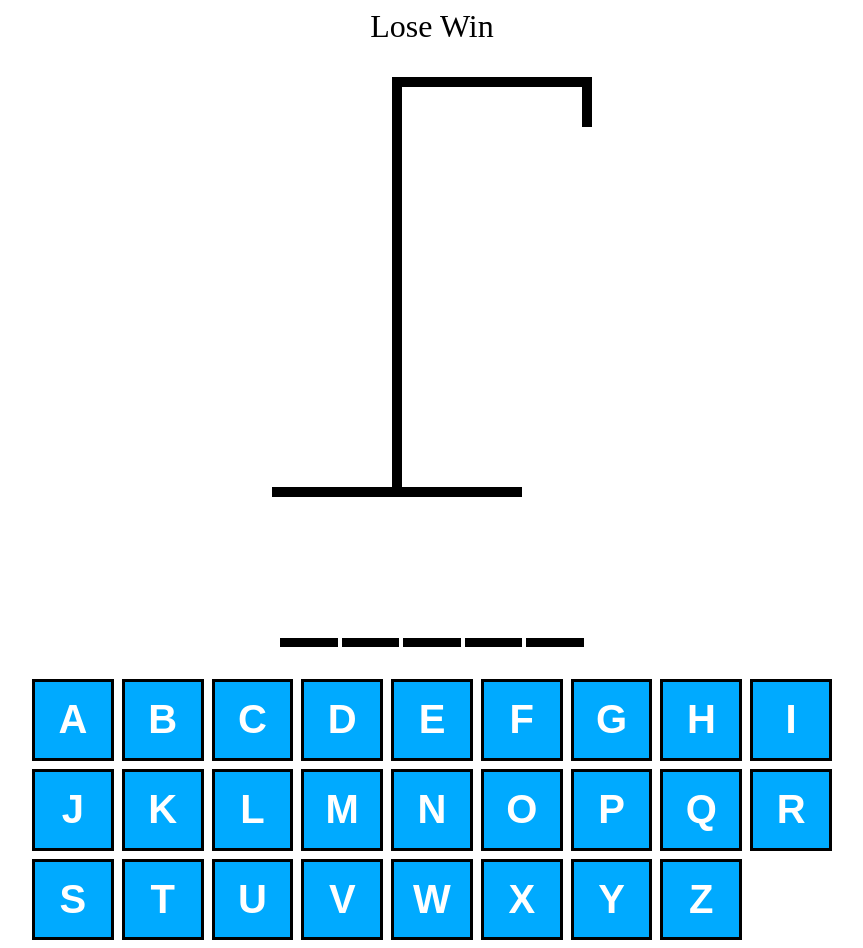
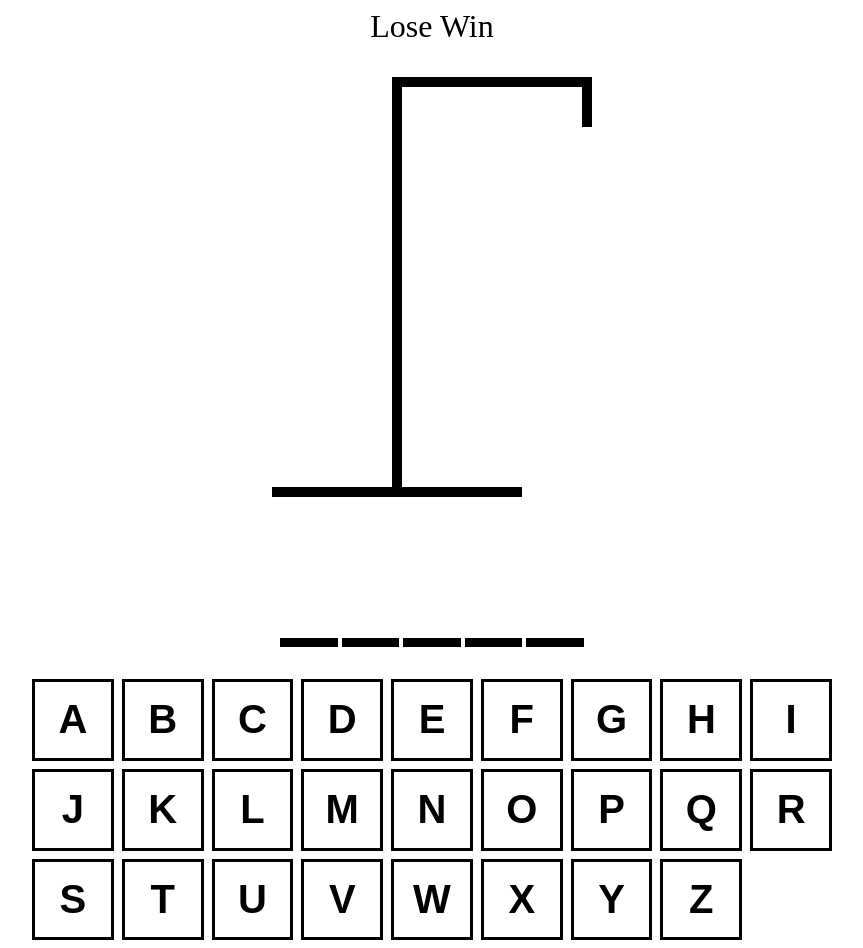
Before and after one commit to fahimehsd/react-ts-hangman, a React (Vite) app: page / in a window 1280 px wide. Shown: the whole page, without its empty margins (208-1071 px from the left). Built offline with nearby package versions, Linux system fonts and the light colour scheme.

Commit message:
keyboard logic done

```diff
--- a/src/App.tsx
+++ b/src/App.tsx
@@ -1,4 +1,4 @@
-import { useState } from "react";
+import { useState, useEffect, useCallback } from "react";
 import words from "./wordList.json";
 import HangmanDrawing from "./HangmanDrawing";
 import HangmanWord from "./HangmanWord";
@@ -11,6 +11,32 @@ function App() {
   const [letters, setLetters] = useState<string[]>([]);
 
   const incorrectLetters = letters.filter((letter) => !word.includes(letter));
+
+  const addGuessedLetters = useCallback(
+    (letter: string) => {
+      if (letters.includes(letter)) return;
+
+      setLetters((currentLetters) => [...currentLetters, letter]);
+    },
+    [letters]
+  );
+
+  useEffect(() => {
+    const handler = (e: KeyboardEvent) => {
+      const key = e.key;
+
+      if (!key.match(/^[a-z]$/)) return;
+
+      e.preventDefault();
+      addGuessedLetters(key);
+    };
+
+    document.addEventListener("keypress", handler);
+
+    return () => {
+      document.removeEventListener("keypress", handler);
+    };
+  }, []);
 
   return (
     <div
@@ -26,7 +52,11 @@ function App() {
       <div style={{ fontSize: "2rem", textAlign: "center" }}>Lose Win</div>
       <HangmanDrawing numberOfGuesses={incorrectLetters.length} />
       <HangmanWord letters={letters} word={word} />
-      <Keyboard />
+      <Keyboard
+        activeLetters={letters.filter((letter) => word.includes(letter))}
+        inactiveLetters={incorrectLetters}
+        addGuessedLetters={addGuessedLetters}
+      />
     </div>
   );
 }
--- a/src/HangmanWord.tsx
+++ b/src/HangmanWord.tsx
@@ -16,7 +16,7 @@ const HangmanWord = ({ letters, word }: HangmanWordProps) => {
       }}
     >
       {word.split("").map((letter, index) => (
-        <span style={{ borderBottom: ".1em solid black" }}>
+        <span key={index} style={{ borderBottom: ".1em solid black" }}>
           <span
             style={{
               visibility: letters.includes(letter) ? "visible" : "hidden"
--- a/src/Keyboard.tsx
+++ b/src/Keyboard.tsx
@@ -29,7 +29,17 @@ const KEYS = [
   "z"
 ];
 
-const Keyboard = () => {
+type KeyboardProps = {
+  activeLetters: string[];
+  inactiveLetters: string[];
+  addGuessedLetters: (letter: string) => void;
+};
+
+const Keyboard = ({
+  activeLetters,
+  inactiveLetters,
+  addGuessedLetters
+}: KeyboardProps) => {
   return (
     <div style={{ alignSelf: "stretch" }}>
       <div
@@ -40,8 +50,17 @@ const Keyboard = () => {
         }}
       >
         {KEYS.map((key) => {
+          const isActive = activeLetters.includes(key);
+          const isInactive = inactiveLetters.includes(key);
           return (
-            <button className={`${styles.btn} ${styles.active} `} key={key}>
+            <button
+              onClick={() => addGuessedLetters(key)}
+              className={`${styles.btn} ${isActive ? styles.active : ""} ${
+                isInactive ? styles.inactive : ""
+              }`}
+              disabled={isInactive || isActive}
+              key={key}
+            >
               {key}
             </button>
           );
```
